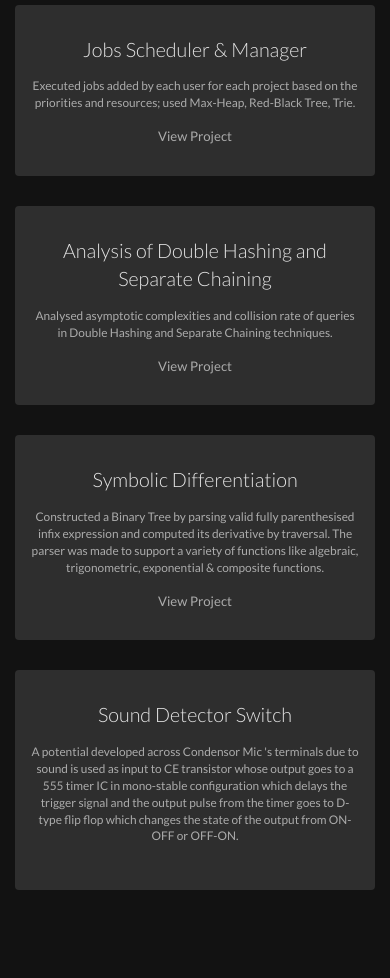
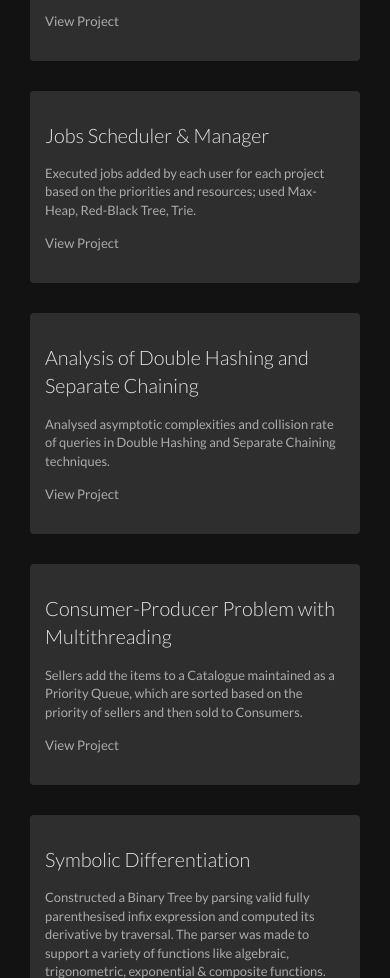
Before and after one commit to subhalingamd/subhalingamd.github.io, a plain HTML site: page index.html in a window 390 px wide. Shown: the part 4536-5514 px from the top of the page. Drawn offline with nearby package versions, Linux system fonts and the light colour scheme.

Commit message:
[feat]: make 2 col projects

```diff
--- a/css/style.css
+++ b/css/style.css
@@ -489,6 +489,8 @@ Body & Footer
 .activity-block ul {
     padding: 0 0 0 15px;
 }
+
+
 #projects {
     padding: 50px 15px;
     background: var(--main-bg-color);
@@ -498,34 +500,48 @@ Body & Footer
     color: var(--text-emphasis);
     margin-bottom: 50px;
 }
+.row.display-flex {
+  display: flex;
+  flex-wrap: wrap;
+}
+.row.display-flex:before, .row.display-flex:after {
+  display: none;
+}
+.row.display-flex > [class*='col-'] {
+  display: flex;
+  flex-grow: 1;
+}
 .project {
-    position: relative;
-    max-width: 900px;
-    margin: 0 auto 30px auto;
     overflow: hidden;
     background: var(--highlight-bg-color);
     border-radius: 4px;
+    text-align: left;
+    margin: 15px 0;
+    width: 100%;
 }
 .project-image {
     float: left;
 }
 .project-info {
-    position: absolute;
-    top: 50%;
-    transform: translateY(-50%);
-    margin-left: 300px;
     padding: 15px;
+    width: 100%;
 }
 .project-info h3 {
     font-size: 1.5em;
     font-weight: 300;
     color: var(--text-emphasis);
+    margin: 0;
+}
+.project-info h4 {
+    font-size: 1.2em;
+    font-weight: 300;
+    color: var(--text);
     margin: 0 0 15px 0;
 }
 .project-info p {
     color: var(--text);
     margin: 0 0 15px 0;
-    font-size: 0.9em;
+    font-size: 0.98em;
 }
 .project-info a {
     color: var(--text);
--- a/index.html
+++ b/index.html
@@ -365,7 +365,9 @@
     <section id="projects" class="background-alt">
         <h2 class="heading">Projects</h2>
         <div class="container">
-            <div class="row">
+            <div class="row display-flex">
+
+                <div class="col-md-6">
                     <div class="project no-image">
                         <!-- IF IMAGE
                         <div class="project-image">
@@ -376,6 +378,7 @@
 
                         <div class="project-info">
                             <h3>Web Designing & Development for SAC, IIT Delhi</h3>
+                            <h4></h4>
                             <p>
                                 Revamped the website using CSS & Javascript for better user experience and easy accessibility & retrieval of information.
                             </p>
@@ -384,10 +387,13 @@
                         <!-- End .project-info -->
                     </div>
                     <!-- End .project -->
+                </div>
 
+                <div class="col-md-6">
                     <div class="project no-image">
                         <div class="project-info">
                             <h3>Movie Review Sentiment Classifier using RNN</h3>
+                            <h4></h4>
                             <p>
                                 Leveraged RNNs with pre-trained GloVe word embeddings and LSTM layers to build a movie review classifier. Trained the model using IMDB dataset with 50k reviews after pre-processing and obtained an accuracy of about 88%.
                             </p>
@@ -396,11 +402,13 @@
                         <!-- End .project-info -->
                     </div>
                     <!-- End .project -->
+                </div>
 
-
+                <div class="col-md-6">
                     <div class="project no-image">
                         <div class="project-info">
                             <h3>Graph with Triangulation</h3>
+                            <h4></h4>
                             <p>
                                 Approximated given shapes in 3D Real space into small triangular components and constructed a Graph data structure. Performed operations like finding neighbours, boundary edges, number of connected components, closest components.
                             </p>
@@ -409,10 +417,13 @@
                         <!-- End .project-info -->
                     </div>
                     <!-- End .project -->
+                </div>
 
+                <div class="col-md-6">
                     <div class="project no-image">
                         <div class="project-info">
                             <h3>Jobs Scheduler & Manager</h3>
+                            <h4></h4>
                             <p>
                                 Executed jobs added by each user for each project based on the priorities and resources; used Max-Heap, Red-Black Tree, Trie.
                             </p>
@@ -421,10 +432,13 @@
                         <!-- End .project-info -->
                     </div>
                     <!-- End .project -->
+                </div>
 
+                <div class="col-md-6">
                     <div class="project no-image">
                         <div class="project-info">
                             <h3>Analysis of Double Hashing and Separate Chaining</h3>
+                            <h4></h4>
                             <!--
                             <div class="proj-prof">Prof. </div>
                             <div class="project-date">Sept</div>
@@ -437,22 +451,28 @@
                         <!-- End .project-info -->
                     </div>
                     <!-- End .project -->
+                </div>
 
-                <div class="project no-image" style="display:none;">
+                <div class="col-md-6">
+                    <div class="project no-image">
                         <div class="project-info">
-                        <h3>Selling & Buying Platform with Multithreading [Java]</h3>
+                            <h3>Consumer-Producer Problem with Multithreading</h3>
+                            <h4></h4>
                             <p>
-                            Sellers add the items to a Catalogue maintained as a Priority Queue, which are sorted based on the priority of sellers and then sold to Consumers. Achieved concurrency using Multithreading without compromising on Thread Safety.
+                                Sellers add the items to a Catalogue maintained as a Priority Queue, which are sorted based on the priority of sellers and then sold to Consumers.
                             </p>
                             <a href="https://github.com/subhalingamd/consumer-producer">View Project</a>
                         </div>
                         <!-- End .project-info -->
                     </div>
                     <!-- End .project -->
+                </div>
 
+                <div class="col-md-6">
                     <div class="project no-image">
                         <div class="project-info">
                             <h3>Symbolic Differentiation</h3>
+                            <h4></h4>
                             <p>
                                 Constructed a Binary Tree by parsing valid fully parenthesised infix expression and computed its derivative by traversal. The parser was made to support a variety of functions like algebraic, trigonometric, exponential & composite functions.
                             </p>
@@ -461,10 +481,13 @@
                         <!-- End .project-info -->
                     </div>
                     <!-- End .project -->
+                </div>
 
+                <div class="col-md-6">
                     <div class="project no-image">
                         <div class="project-info">
                             <h3>Sound Detector Switch</h3>
+                            <h4></h4>
                             <p>
                                 A potential developed across Condensor Mic 's terminals due to sound is used as input to CE transistor whose output goes to a 555 timer IC in mono-stable configuration which delays the trigger signal and the output pulse from the timer goes to D-type flip flop which changes the state of the output from ON-OFF or OFF-ON.
                             </p>
@@ -473,20 +496,22 @@
                         <!-- End .project-info -->
                     </div>
                     <!-- End .project -->
+                </div>
+
+                <div class="col-md-6" style="display: none;">
                     <div class="project no-image" style="display:none;">
                         <div class="project-info">
-                        <h3> Product Realisation by Manufacturing</h3>
+                            <h3>Product Realisation by Manufacturing</h3>
+                            <h4></h4>
                             <p>
                                 Realised a Rube Goldberg machine along with a team of about 20 students, using processes like carpentry, welding, drilling.
                             </p>
                             <!--<a href="#">View Project</a>-->
                         </div>
                         <!-- End .project-info -->
-
                     </div>
                     <!-- End .project -->
-
-
+                </div>
 
 
             </div>
```
Lines whose indentation alone changed are shown as unchanged.
